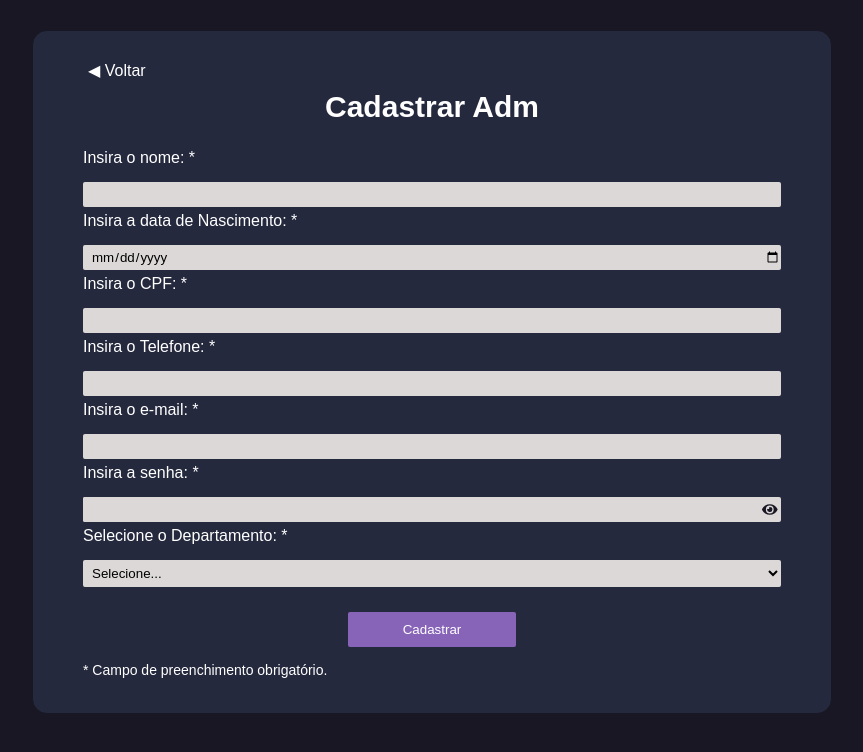
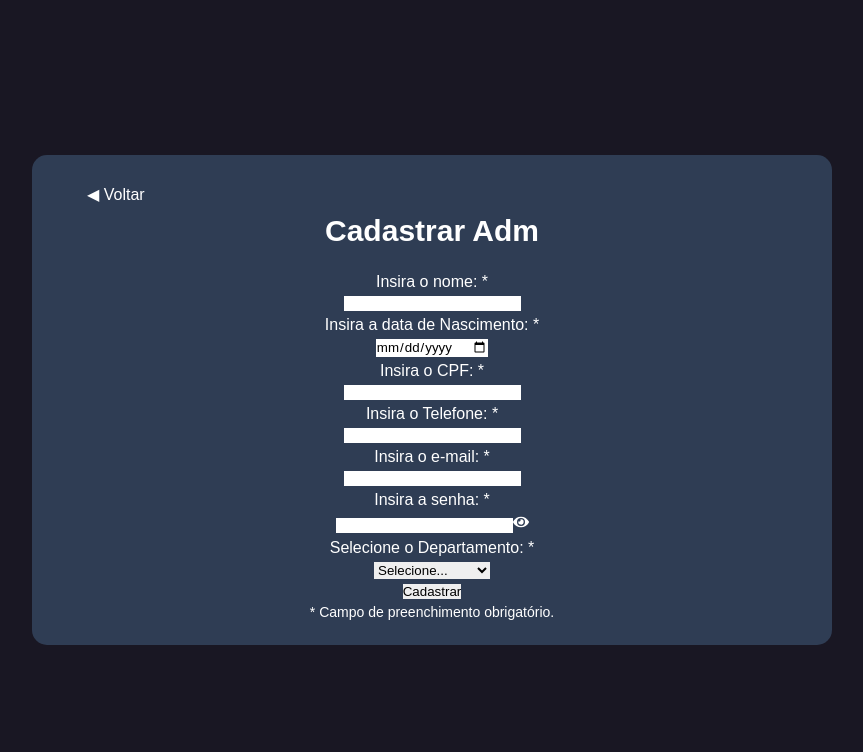
Before and after one commit to equipe-javali/API_3_FRONT, a React (Create React App) app in the folder ctrl-a/: page /CadastroUsuarioAdm in a window 1280 px wide. Shown: the top 752 px of the page, without its empty margins (208-1071 px from the left). Built offline with nearby package versions, Linux system fonts and the light colour scheme.

Commit message:
GERAL - Refazendo o estilo

```diff
--- a/ctrl-a/src/pages/css/cadastrarUsuarioAdm.css
+++ b/ctrl-a/src/pages/css/cadastrarUsuarioAdm.css
@@ -1,84 +1,61 @@
+.CadastroAdm {
+  align-items: center;
+  display: flex;
+  min-width: 10vw;
+  min-height: 100vh;
+  justify-content: center;
+}
+
 .CadastroAdm .titulo {
-  text-align: center;
   color: var(--branco);
   font-family: Arial, sans-serif;
   font-size: 30px;
   margin-bottom: 20px;
+  text-align: center;
 }
 
 .CadastroAdm .form-cadastro {
+  align-items: center;
+  background-color: var(--cor8);
+  border-radius: 15px;
   display: flex;
   flex-direction: column;
-  align-items: center;
+  gap: 5px;
+  max-width: 800px;
+  padding: 25px 50px;
   width: 100%;
-  max-width: 800px;
-  margin: 0 auto; /* Centraliza o formulário na página */
-  border: 1px solid var(--cor7);
-  padding: 25px;
-  padding-left: 50px;
-  padding-right: 50px;
-  background-color: var(--cor20);
-  border-radius: 15px;
-  margin-top: 30px;
-  margin-bottom: 30px;
-  gap: 5px;
 }
 
-.CadastroAdm .retornarLogin{
+.CadastroAdm .retornarLogin {
   all: unset;
   align-self: flex-start;
   cursor: pointer;
   padding: 5px;
 }
 
-.CadastroAdm .retornarLogin:hover{
+.CadastroAdm .retornarLogin:hover {
   background-color: #ffffffae;
   border-radius: 5px;
 }
 
-.CadastroAdm .form-cadastro label {
-  align-self: flex-start;
+.CadastroAdm input[type="submit"] {
+  background-color: var(--cor5);
+  border: 1px solid var(--cor5);
+  border-radius: 2px;
+  color: var(--branco);
+  cursor: pointer;
   margin-bottom: 10px;
+  margin-top: 20px;
+  padding: 10px;
+  width: 24%;
 }
 
-.CadastroAdm .form-cadastro input {
-  width: 100%;
-  height: 25px;
-  border-radius: 2px;
-  background-color: var(--branco1);
+.CadastroAdm input[type="submit"]:hover {
+  border: 1px solid #ffffffae;
+  color: var(--branco);
 }
 
-.CadastroAdm input {
-
-  padding-left: 8px;
-}
-
-.CadastroAdm select {
-  padding: 5px;
-  width: 100%;
-  border-radius: 2px;
-  gap: 5px;
-  background-color: var(--branco1);
-}
-
-.CadastroAdm button {
-  margin-top: 20px;
-  padding: 10px;
-  border-radius: 2px;
-  margin-bottom: 10px;
-  cursor: pointer;
-  width: 24%;
-  background-color: var(--cor5);
-  color:#ffffff;
-}
-
-.CadastroAdm button:hover {
-  color:#ffffff;
-  border: 1px solid #ffffffae
-
-}
-
-.CadastroAdm button:active {
+.CadastroAdm input[type="submit"]:active {
   transform: scale(0.95);
 }
 
@@ -86,26 +63,3 @@
   text-align: left;
   font-size: 14px;
 }
-
-.CadastroAdm .input-container input,
-.CadastroAdm .input-container {
-  height: 25px;
-  width: 100%;
-  border-radius: 2px;
-}
-
-.CadastroAdm .input-container {
-  display: flex;
-  background-color: var(--branco1);
-  align-items: center;
-}
-
-.CadastroAdm .input-container svg{
-  color: var(--cor7);
-}
-
-.CadastroAdm .password-icon {
-  height: 100%;
-  cursor: pointer;
-  margin-right:3px;
-}
```
